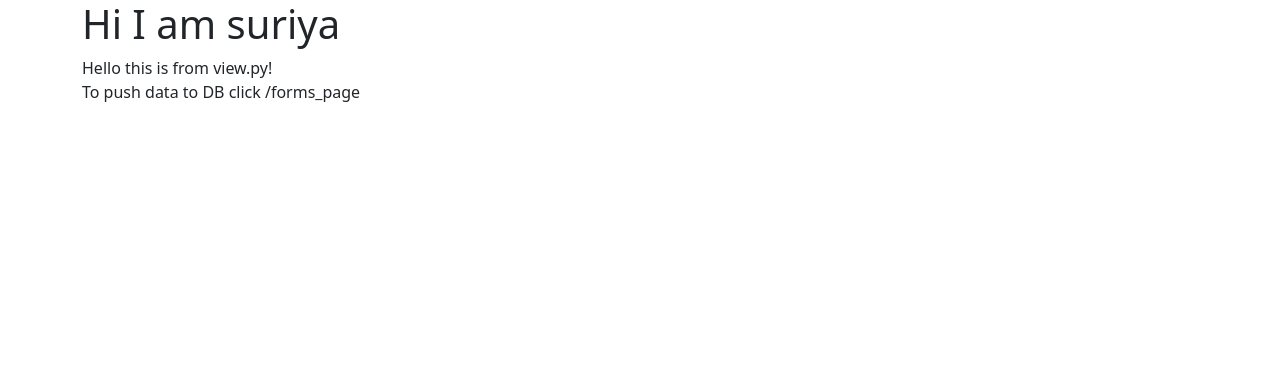
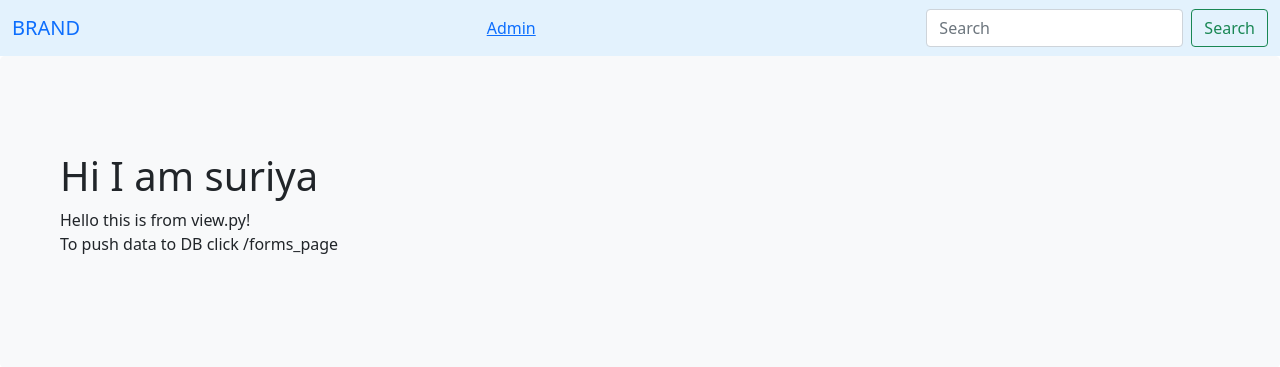
Before and after one commit to Ajithv14/adumanai, a Django app: page /frontend/ in a window 1280 px wide. Shown: the top 367 px of the page. Run offline with Django 5.2, Linux system fonts and the light colour scheme.

Commit message:
Navbar changes

```diff
--- a/src/adumanai/frontend/urls.py
+++ b/src/adumanai/frontend/urls.py
@@ -2,6 +2,7 @@ from django.urls import path
 
 from . import views
 
+app_name = 'frontend'
 urlpatterns = [
     path("", views.index, name="index"),
     path("forms_page", views.push_data_view, name="push_data_view"),
--- a/src/adumanai/frontend/views.py
+++ b/src/adumanai/frontend/views.py
@@ -27,4 +27,5 @@ def push_data_view(request):
             description = form.cleaned_data['description']
             url = form.cleaned_data['url']
             cake.update(name,description,url)
+            return index(request)
     return render(request, 'frontend/form_page.html', {'form': form})
--- /dev/null
+++ b/src/adumanai/templates/frontend/base.html
@@ -0,0 +1,28 @@
+<!doctype html>
+<html lang="en">
+<head>
+    <meta charset="UTF-8">
+    <meta name="viewport" content="width=device-width, initial-scale=1.0">
+    <link href="https://cdn.jsdelivr.net/npm/bootstrap@5.0.2/dist/css/bootstrap.min.css" rel="stylesheet" integrity="sha384-EVSTQN3/azprG1Anm3QDgpJLIm9Nao0Yz1ztcQTwFspd3yD65VohhpuuCOmLASjC" crossorigin="anonymous">
+    <title></title>
+
+</head>
+<body>
+    <nav class="navbar" style="background-color: #e3f2fd;">
+        <div class="container-fluid">
+            <a class="navbar-brand" href="{% url 'frontend:index' %}" >BRAND</a>
+            <a class="navbar-link" href="{% url 'frontend:push_data_view' %}">Admin</a>
+          <form class="d-flex" role="search">
+            <input class="form-control me-2" type="search" placeholder="Search" aria-label="Search">
+            <button class="btn btn-outline-success" type="submit">Search</button>
+          </form>
+        </div>
+      </nav>
+    <div class="p-5 mb-4 bg-light rounded-3">
+        <div class="container-fluid py-5">
+            {% block body_block %}
+            {% endblock %}
+        </div>
+      </div>
+</body>
+</html>
--- a/src/adumanai/templates/frontend/index.html
+++ b/src/adumanai/templates/frontend/index.html
@@ -1,19 +1,7 @@
 <!DOCTYPE html>
-<html lang="en">
-<head>
-    <meta charset="UTF-8">
-    <meta name="viewport" content="width=device-width, initial-scale=1.0">
-    <title>Adumanai Landing page</title>
-    <link href="https://cdn.jsdelivr.net/npm/bootstrap@5.0.2/dist/css/bootstrap.min.css" rel="stylesheet" integrity="sha384-EVSTQN3/azprG1Anm3QDgpJLIm9Nao0Yz1ztcQTwFspd3yD65VohhpuuCOmLASjC" crossorigin="anonymous">
-</head>
-<body>
-    <div class="container">
-        <div class="jumbotron">
-            <h1> Hi I am suriya</h1>
-            {{ insert_me }}
-            <p> To push data to DB click /forms_page</p>
-        </div>
-    </div>
-
-</body>
-</html>
+{% extends "frontend/base.html" %}
+{% block body_block %}
+<h1> Hi I am suriya</h1>
+{{ insert_me }}
+<p> To push data to DB click /forms_page</p>
+{% endblock %}
```
Also changed, not shown: src/adumanai/templates/frontend/form_page.html (+3 -10 lines), 1 other file.
